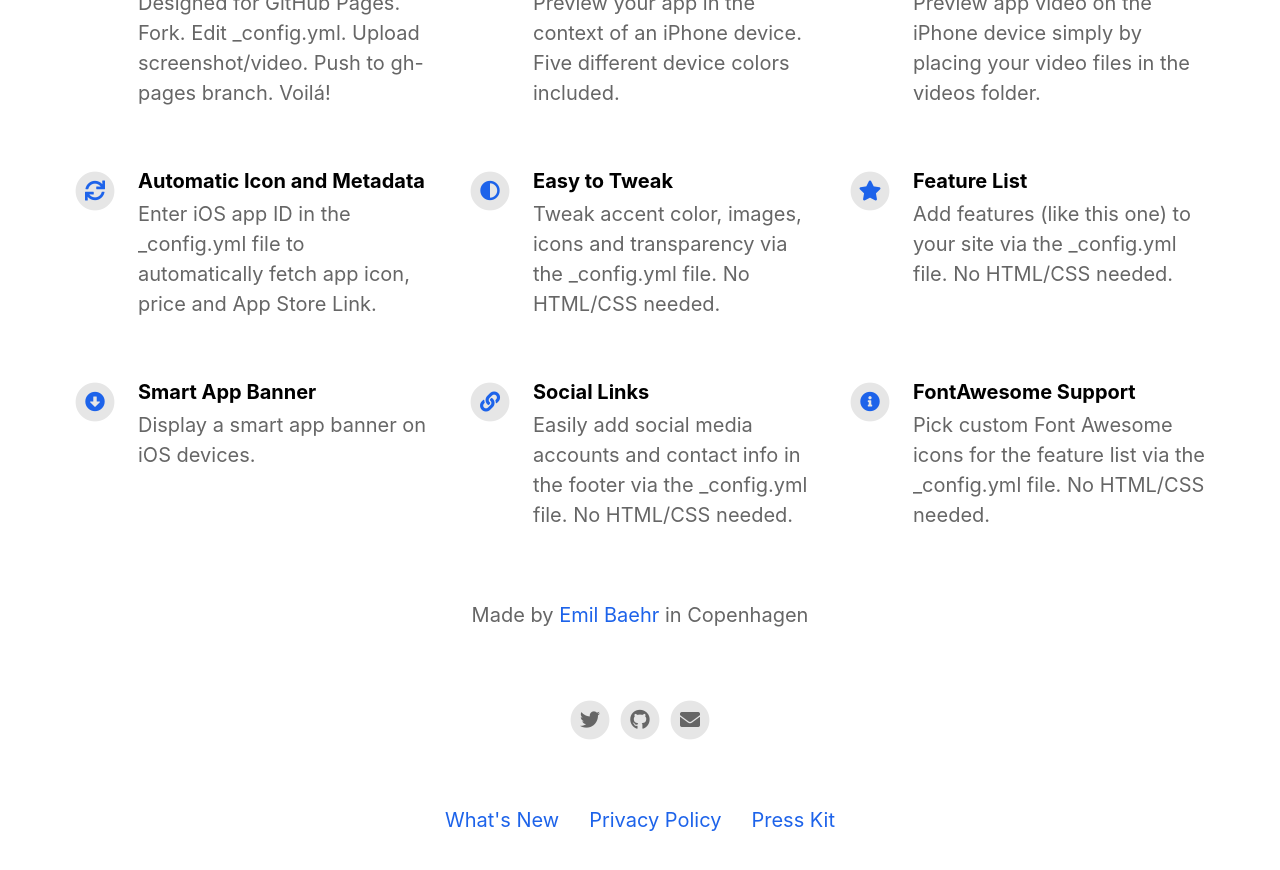
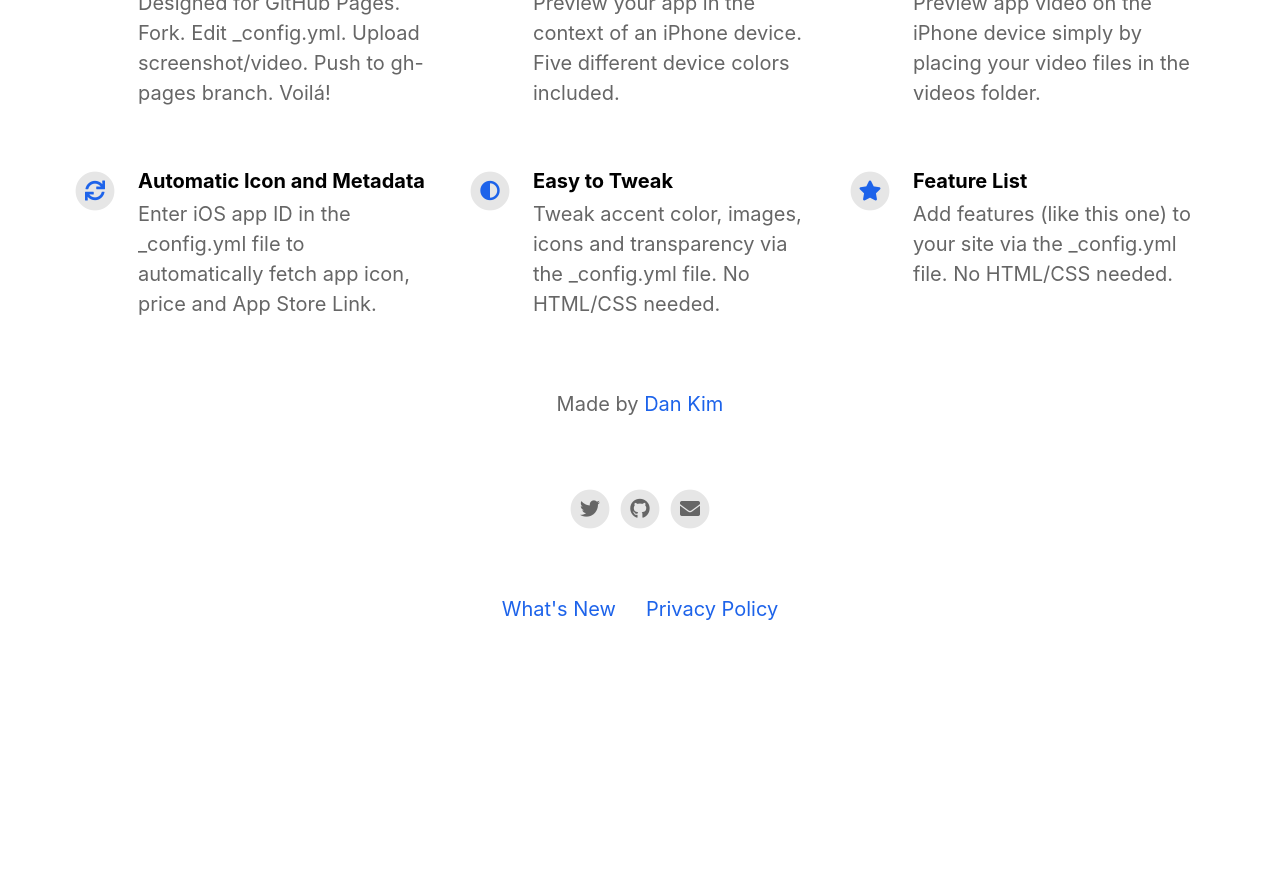
Before and after one commit to dankimio/fliptimer-promo, a Jekyll site: the page built from index.html, in a window 1280 px wide and 900 px high, scrolled down 1124 px. Shown: the top 870 px of the window. Built offline with Jekyll 4.4.1, drawn with Linux system fonts in a browser that asks for light colours; nearby versions of some CDN libraries; after the commit the page ends 1813 px from its top, so only the background shows below that.

Commit message:
Update config

```diff
--- a/_config.yml
+++ b/_config.yml
@@ -1,12 +1,12 @@
-#page title
+# page title
 page_title: # Automatically populates with app name if not set and if iOS app ID is set. Otherwise enter manually.
 
 # App Info
-ios_app_id: 1234793120  # Required. Enter iOS app ID to automatically populate name, price and icons (e.g. 718043190).
+ios_app_id: 1095742214  # Required. Enter iOS app ID to automatically populate name, price and icons (e.g. 718043190).
 
 appstore_link: # Automatically populates if not set and if iOS app ID is set. Otherwise enter manually.
 playstore_link: # Enter Google Play Store URL.
-presskit_download_link: https://emilbaehr.com  # Enter a link to downloadable file or (e.g. public Dropbox link to a .zip file). Or upload your press kit file to assets and set path accordingly (e.g. "assets/your_press_kit.zip").
+presskit_download_link: # Enter a link to downloadable file or (e.g. public Dropbox link to a .zip file). Or upload your press kit file to assets and set path accordingly (e.g. "assets/your_press_kit.zip").
 
 app_icon: # assets/appicon.png  # Automatically populates if not set and if iOS app ID is set.  Otherwise enter path to icon file manually.
 app_name: # Automatically populates if not set and if iOS app ID is set.  Otherwise enter manually.
@@ -16,14 +16,14 @@
 enable_smart_app_banner: true # Set to true to show a smart app banner at top of page on mobile devices.
 
 # Information About Yourself
-your_name: Emil Baehr
-your_link: https://emilbaehr.com
-your_city: Copenhagen
+your_name: Dan Kim
+your_link: https://dankim.io
+your_city:
 email_address: emil.baehr@gmail.com
 facebook_username:
-instagram_username: ebaehr
-twitter_username: ebaehr
-github_username: emilbaehr
+instagram_username: dankimio
+twitter_username: dankimio
+github_username: dankimio
 youtube_username:
 
 # Feature List (Edit, add or remove features to be presented.)
@@ -52,18 +52,6 @@
   - title: Feature List
     description: Add features (like this one) to your site via the _config.yml file. No HTML/CSS needed.
     fontawesome_icon_name: star
-
-  - title: Smart App Banner
-    description: Display a smart app banner on iOS devices.
-    fontawesome_icon_name: arrow-alt-circle-down
-
-  - title: Social Links
-    description: Easily add social media accounts and contact info in the footer via the _config.yml file. No HTML/CSS needed.
-    fontawesome_icon_name: link
-
-  - title: FontAwesome Support
-    description: Pick custom Font Awesome icons for the feature list via the _config.yml file. No HTML/CSS needed.
-    fontawesome_icon_name: info-circle
 
   - title: # New Feature Title
     description: # New Feature Description
```
